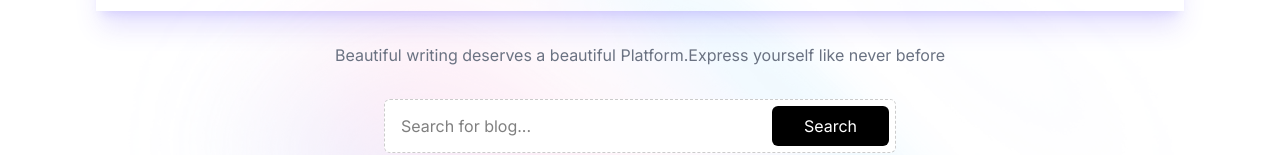
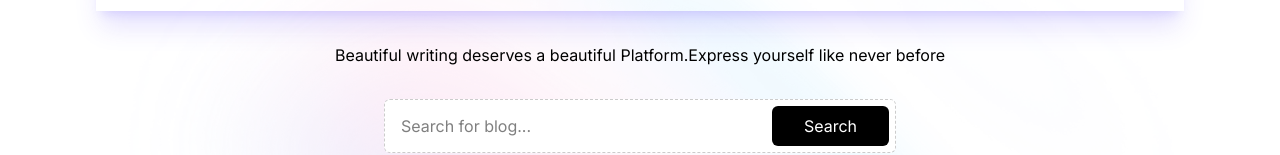
Before and after one commit to Krishnajeena02/Blogify-, a React (Vite) app in the folder Frontend/: page / in a window 1280 px wide. Shown: the part 361-516 px from the top of the page. Built offline with nearby package versions, Linux system fonts and the light colour scheme; no server answers.

Commit message:
content changed

```diff
--- a/Frontend/src/components/Header.jsx
+++ b/Frontend/src/components/Header.jsx
@@ -39,7 +39,7 @@ const Header = () => {
       Blogs
         </h1>
 
-        <p className="my-6 sm:my-8 max-w-2xl mx-auto max-sm:text-xs text-gray-500">
+        <p className="my-6 text-black sm:my-8 max-w-2xl mx-auto max-sm:text-xs ">
          Beautiful writing deserves a beautiful Platform.Express yourself like never before
         </p>
 
```
